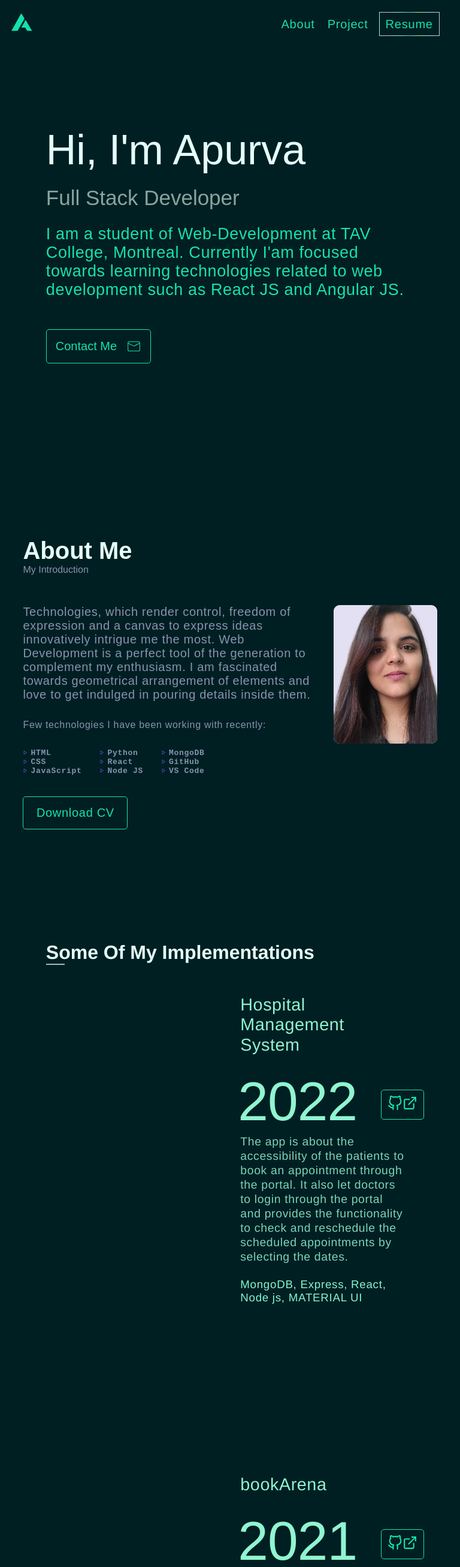
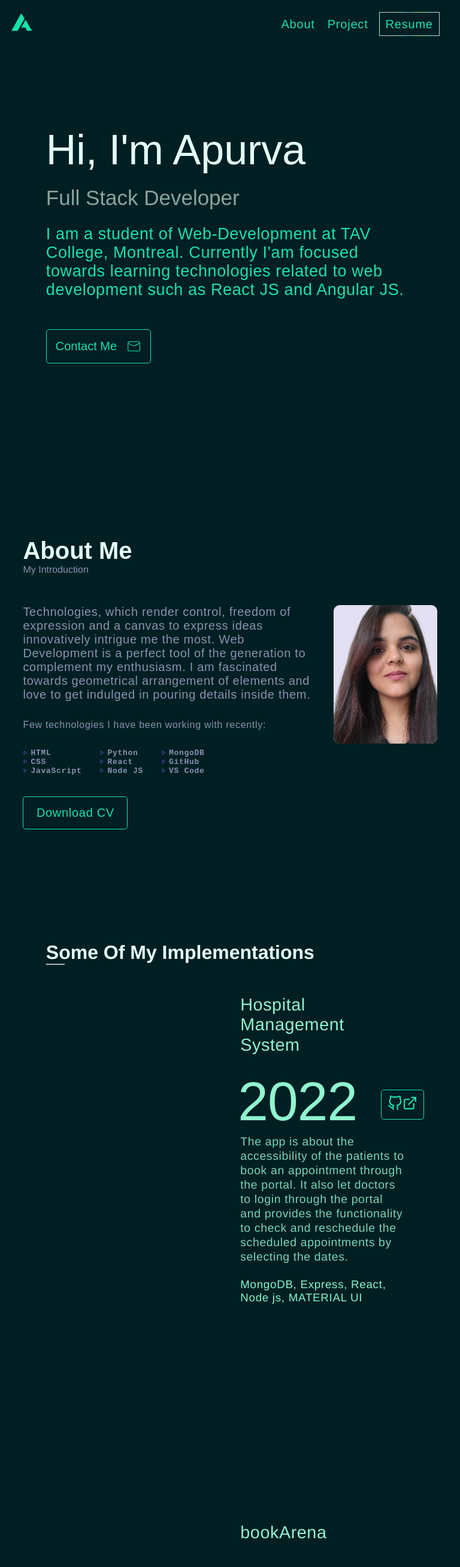
Before and after one commit to Persistent-A/apurva-portfolio, a React (Create React App) app: page / in a window 768 px wide. Shown: the top 2613 px of the page at 60% size. Built offline with nearby package versions, Linux system fonts and the light colour scheme.

Commit message:
ipad Screen view handling

```diff
--- a/src/index.css
+++ b/src/index.css
@@ -481,18 +481,35 @@ a {
     height: 80vh;
   }
 
+  .project-images{
+    border: 1px solid red;
+  }
+
   .project-description > div:nth-of-type(4) {
-    height: 1000px;
+    height: 900px;
   }
 }
 
-@media only screen and (min-width: 601px) and (max-width:1800px) {
+@media only screen and (min-width: 767px) and (max-width:1900px) {
   .project-description > div {
+    height: 1200vh;
+  }
+
+  .project-description > div:nth-of-type(1) {
+    height: 110vh;
+  }
+
+  .project-description > div:nth-of-type(2) {
+    /* border: 1px solid red; */
+    height: 90vh;
+  }
+
+  .project-description > div:nth-of-type(3) {
     height: 100vh;
   }
 
   .project-description > div:nth-of-type(4) {
-    height: 430px;
+    height: 57vh;
   }
 }
 
@@ -563,6 +580,19 @@ a {
     font-size: 8px;
     margin-right: 5px;
   }
+
+  .project-description > div {
+    height: 100vh;
+  }
+
+  .project-description > div {
+
+    /* border: 1px solid red; */
+    display: flex;
+  }
+  /* .project-description > div:nth-of-type(4) {
+    height: 800px;
+  } */
 }
 
 /* MOBILE VIEW */
```
